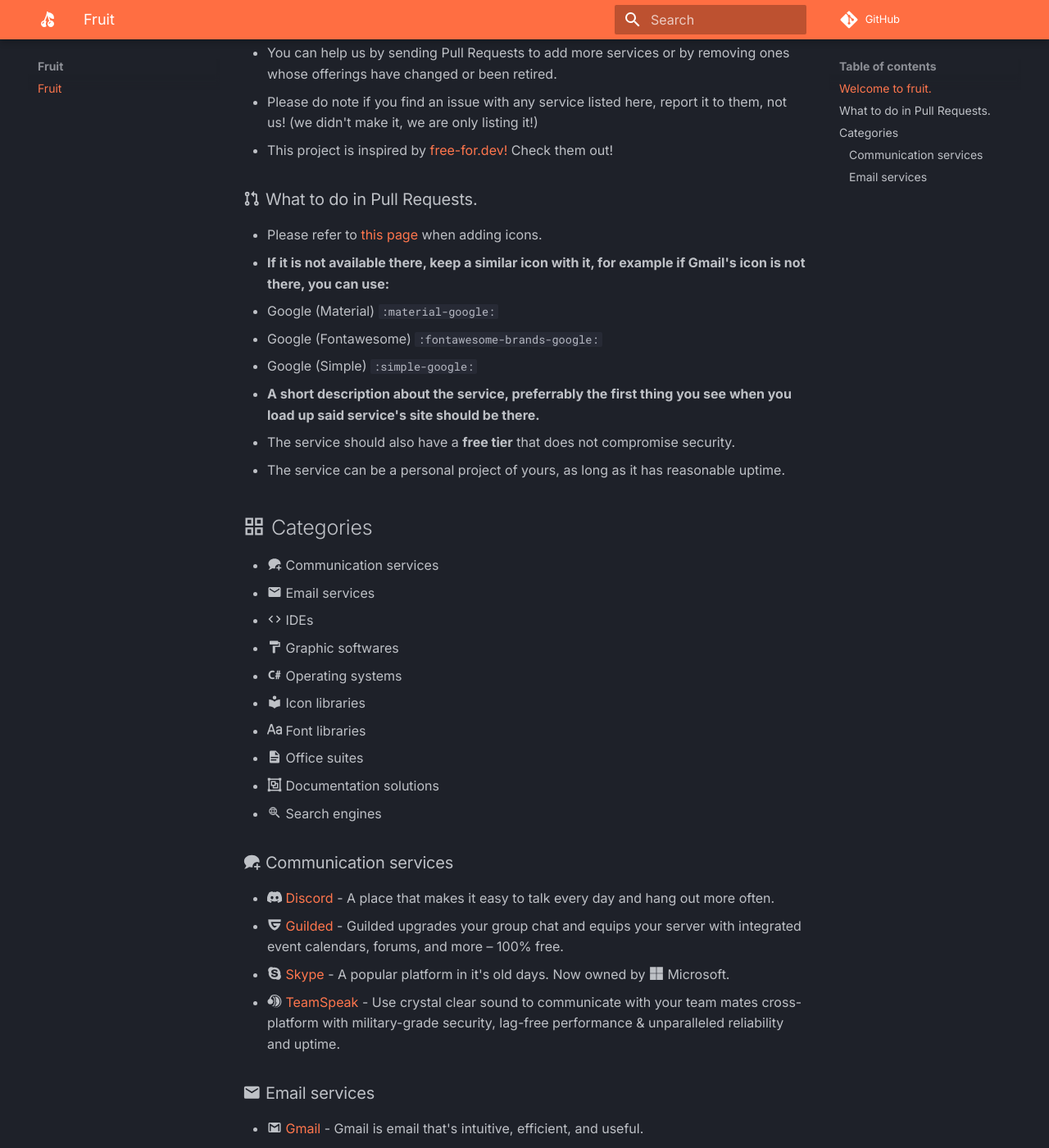
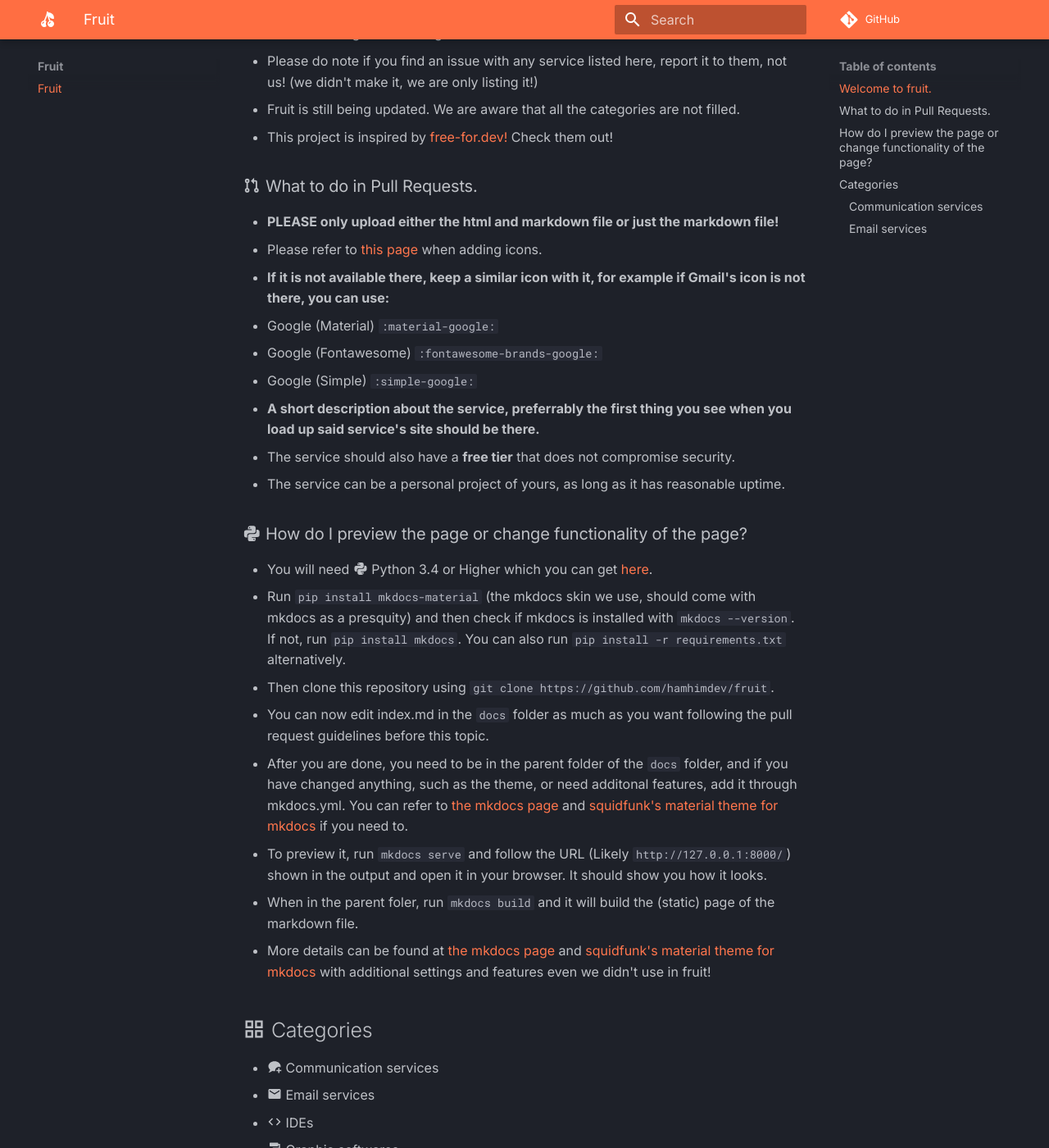
Before and after one commit to hamhimdev/fruit, an MkDocs documentation site: the page built from docs/index.md, in a window 1280 px wide and 1400 px high, scrolled down 316 px. Shown: the whole window at 82% size. Built offline with MkDocs 1.6.1 and Material for MkDocs 9.7.7, drawn with Linux system fonts in a browser that asks for light colours; comment, search, counter and statistics services are not loaded; some of the changed text lies outside the part shown.

Commit message:
feat: Add Temp Mail

```diff
--- a/docs/index.md
+++ b/docs/index.md
@@ -1,14 +1,18 @@
 # Fruit
+
 ---
-Fruit is still being updated. We are aware that all the categories are not filled.
 
 ### :material-fruit-cherries: Welcome to fruit.
+
 - A large and extensive hub for all designer and developer needs. Everything here is 100% free.
 - You can help us by sending Pull Requests to add more services or by removing ones whose offerings have changed or been retired.
 - Please do note if you find an issue with any service listed here, report it to them, not us! (we didn't make it, we are only listing it!)
+- Fruit is still being updated. We are aware that all the categories are not filled.
 - This project is inspired by [free-for.dev!](https://free-for.dev/#) Check them out!
 
 ### :material-source-pull: What to do in Pull Requests.
+
+- **PLEASE only upload either the html and markdown file or just the markdown file!**
 - Please refer to [this page](https://squidfunk.github.io/mkdocs-material/reference/icons-emojis/) when adding icons.
 - **If it is not available there, keep a similar icon with it, for example if Gmail's icon is not there, you can use:**
 - Google (Material) `:material-google:`
@@ -18,8 +22,19 @@
 - The service should also have a **free tier** that does not compromise security.
 - The service can be a personal project of yours, as long as it has reasonable uptime.
 
+### :material-language-python: How do I preview the page or change functionality of the page?
+
+- You will need :material-language-python: Python 3.4 or Higher which you can get [here](https://www.python.org/).
+- Run `pip install mkdocs-material` (the mkdocs skin we use, should come with mkdocs as a presquity) and then check if mkdocs is installed with `mkdocs --version`. If not, run `pip install mkdocs`. You can also run `pip install -r requirements.txt` alternatively.
+- Then clone this repository using `git clone https://github.com/hamhimdev/fruit`.
+- You can now edit index.md in the `docs` folder as much as you want following the pull request guidelines before this topic.
+- After you are done, you need to be in the parent folder of the `docs` folder, and if you have changed anything, such as the theme, or need additonal features, add it through mkdocs.yml. You can refer to [the mkdocs page](https://www.mkdocs.org) and [squidfunk's material theme for mkdocs](https://squidfunk.github.io/mkdocs-material/) if you need to.
+- To preview it, run `mkdocs serve` and follow the URL (Likely `http://127.0.0.1:8000/`) shown in the output and open it in your browser. It should show you how it looks.
+- When in the parent foler, run `mkdocs build` and it will build the (static) page of the markdown file.
+- More details can be found at [the mkdocs page](https://www.mkdocs.org/) and [squidfunk's material theme for mkdocs](https://squidfunk.github.io/mkdocs-material/) with additional settings and features even we didn't use in fruit!
 
 ## :material-view-grid-outline: Categories
+
 - :material-chat-plus: Communication services
 - :material-email: Email services
 - :material-code-tags: IDEs
@@ -32,13 +47,19 @@
 - :material-search-web: Search engines
 
 ### :material-chat-plus: Communication services
+
 - :fontawesome-brands-discord: [Discord](https://discord.com/) - A place that makes it easy to talk every day and hang out more often.
 - :fontawesome-brands-guilded: [Guilded](https://www.guilded.gg/) - Guilded upgrades your group chat and equips your server with integrated event calendars, forums, and more – 100% free.
 - :fontawesome-brands-skype: [Skype](https://www.skype.com/en/) - A popular platform in it's old days. Now owned by :fontawesome-brands-microsoft: Microsoft.
 - :fontawesome-brands-teamspeak: [TeamSpeak](https://teamspeak.com/) - Use crystal clear sound to communicate with your team mates cross-platform with military-grade security, lag-free performance & unparalleled reliability and uptime.
+- :fontawesome-brands-slack: [Slack](https://slack.com/) - Connect the right people, find anything you need and automate the rest. That’s work in Slack, your productivity platform.
+- :simple-revoltdotchat: [REVOLT](https://revolt.chat) - Revolt is one of the best ways to stay connected with your friends and community without sacrificing any usability. We focus only on the user, and you can be sure that your conversations are confidential and your data is secure.
 
 ### :material-email: Email services
+
 - :material-gmail: [Gmail](https://mail.google.com/mail) - Gmail is email that's intuitive, efficient, and useful.
 - :material-microsoft-outlook: [Outlook](https://outlook.live.com/) - Outlook is a free, personal email service.
 - :simple-protonmail: [Proton Mail](https://proton.me/mail) - Keep your conversations private. Proton Mail is an encrypted email service based in Switzerland.
+- :octicons-mention-16: [Temp Mail](https://mail.tm/) - Protect your personal email address from spam, bots, phishing and other online abuse. Temporary anonymous email address - no commitments and no risks.
 - :fontawesome-brands-yahoo: [yahoo!mail](https://overview.mail.yahoo.com/) - Get stuff done, with a whopping 1TB of free storage, and utterlessly useful features!
+- :simple-zoho: [Zoho Mail](https://mail.zoho.com/mz) - Host your business email on a secure, encrypted, privacy-guaranteed, and ad-free email service.
```
